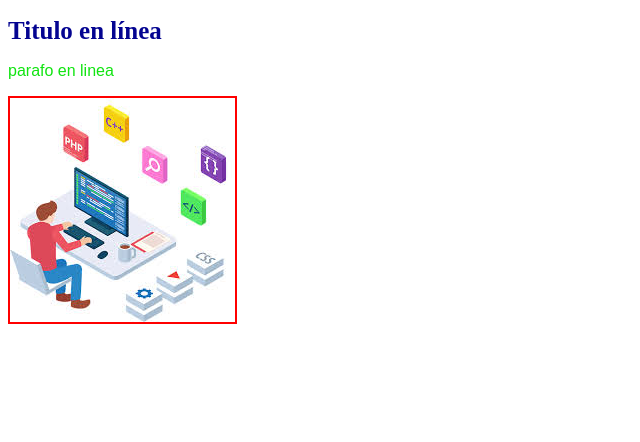
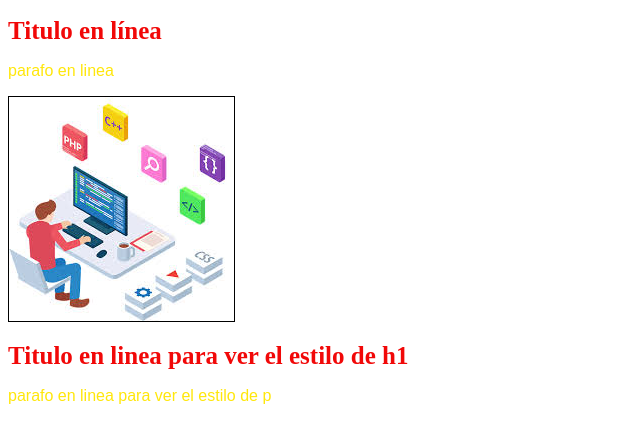
Before and after one commit to OsmelJulio/laB8, a plain HTML site: page index.html in a window 1280 px wide. Shown: the whole page, without its empty margins (0-640 px from the left). Drawn offline with Linux system fonts and the light colour scheme.

Commit message:
estilo con las etiketas style

```diff
--- a/index.html
+++ b/index.html
@@ -4,10 +4,25 @@
     <meta charset="UTF-8">
     <meta name="viewport" content="width=device-width, initial-scale=1.0">
     <title>Estilos</title>
+    <style>
+       h1{
+        color: rgb(241, 8, 8); font-size: 25px;
+       }
+       p{
+        color: rgb(255, 231, 11); font-family:sans-serif ;
+       }
+       img{
+        border: 1px solid black;
+       }
+    </style>
 </head>
 <body>
-    <h1 style="color: rgb(4, 4, 145); font-size: 25px ;">Titulo en línea </h1>
-    <p style="color: rgb(17, 228, 17); font-family: Arial, Helvetica, sans-serif;">parafo en linea</p>
-    <img src="imagen.jpg" style="border: 2px solid red;">
+    <h1>Titulo en línea </h1>
+    <p>parafo en linea</p>
+    <img src="imagen.jpg">
+    <h1> Titulo en linea para ver el estilo de h1</h1>
+    <p>parafo en linea para ver el estilo de p</p>
+
+
 </body>
 </html>
```
